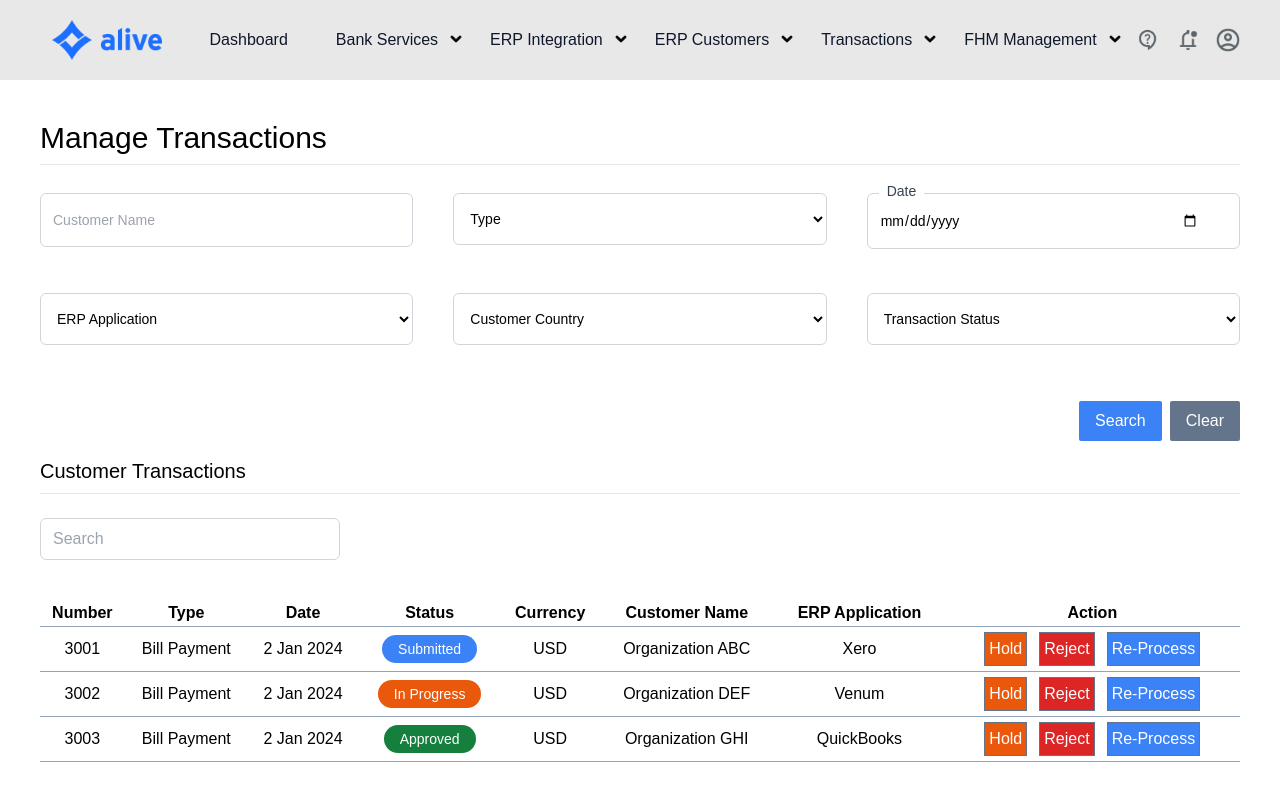
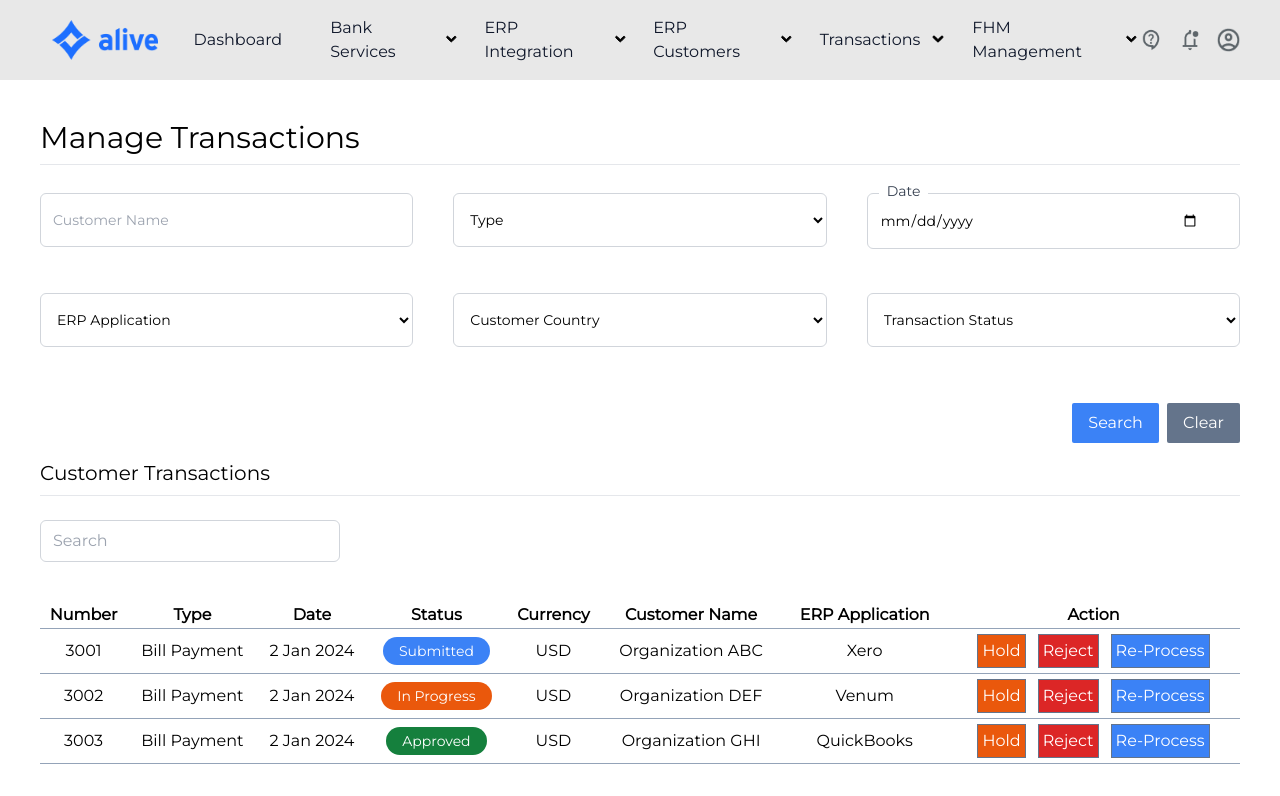
Before and after one commit to Dr-AddictStein/alive-inusrance, a React (Vite) app: page /dashboard/manage-transaction in a window 1280 px wide. Shown: the top 796 px of the page. Built offline with nearby package versions, Linux system fonts and the light colour scheme.

Commit message:
fonts-done

```diff
--- a/package.json
+++ b/package.json
@@ -12,6 +12,7 @@
   "dependencies": {
     "@emotion/react": "^11.11.4",
     "@emotion/styled": "^11.11.5",
+    "@fontsource/montserrat": "^5.1.0",
     "@mui/material": "^5.15.17",
     "@mui/styled-engine-sc": "^6.0.0-alpha.18",
     "antd": "^5.21.6",
--- a/src/Components/Pages/Dashboard/Pages/ManageTransactions.jsx
+++ b/src/Components/Pages/Dashboard/Pages/ManageTransactions.jsx
@@ -236,7 +236,7 @@ const ManageTransactions = () => {
 
   return (
     <div className="max-w-[1200px] mx-auto pt-10 rounded-lg h-[3000px]">
-      <h1 className="font-medium text-3xl mb-2">Manage Transactions</h1>
+      <h1 className="font-medium text-3xl mb-2 font-montserrat">Manage Transactions</h1>
       <hr />
 
       {/* Search fields */}
--- a/src/index.css
+++ b/src/index.css
@@ -3,4 +3,6 @@
 @tailwind utilities;
 
 /* fonts */
-@import url('https://fonts.googleapis.com/css2?family=Montserrat:ital,wght@0,100..900;1,100..900&display=swap')
+body {
+  @apply font-montserrat;
+}
--- a/src/main.jsx
+++ b/src/main.jsx
@@ -6,6 +6,7 @@ import router from './Others/router/router.jsx'
 import NavbarContextProvider from './Others/context/NavbarContext.jsx'
 import { ToastContainer, toast } from 'react-toastify';
 import 'react-toastify/dist/ReactToastify.css';
+import '@fontsource/montserrat'; // Defaults to 400 weight
 
 ReactDOM.createRoot(document.getElementById('root')).render(
   <React.StrictMode>
--- a/tailwind.config.js
+++ b/tailwind.config.js
@@ -5,10 +5,11 @@ export default {
     "./src/**/*.{js,ts,jsx,tsx}",
   ],
   theme: {
-    fontFamily: {
-      'sans': ['Montserrat', 'sans-serif'],
+    extend: {
+      fontFamily: {
+        montserrat: ['Montserrat', 'sans-serif'],
+      },
     },
-    extend: {},
   },
   plugins: [],
 }
```
Also changed, not shown: 1 other file (tests, documents, lock files or other folders).
